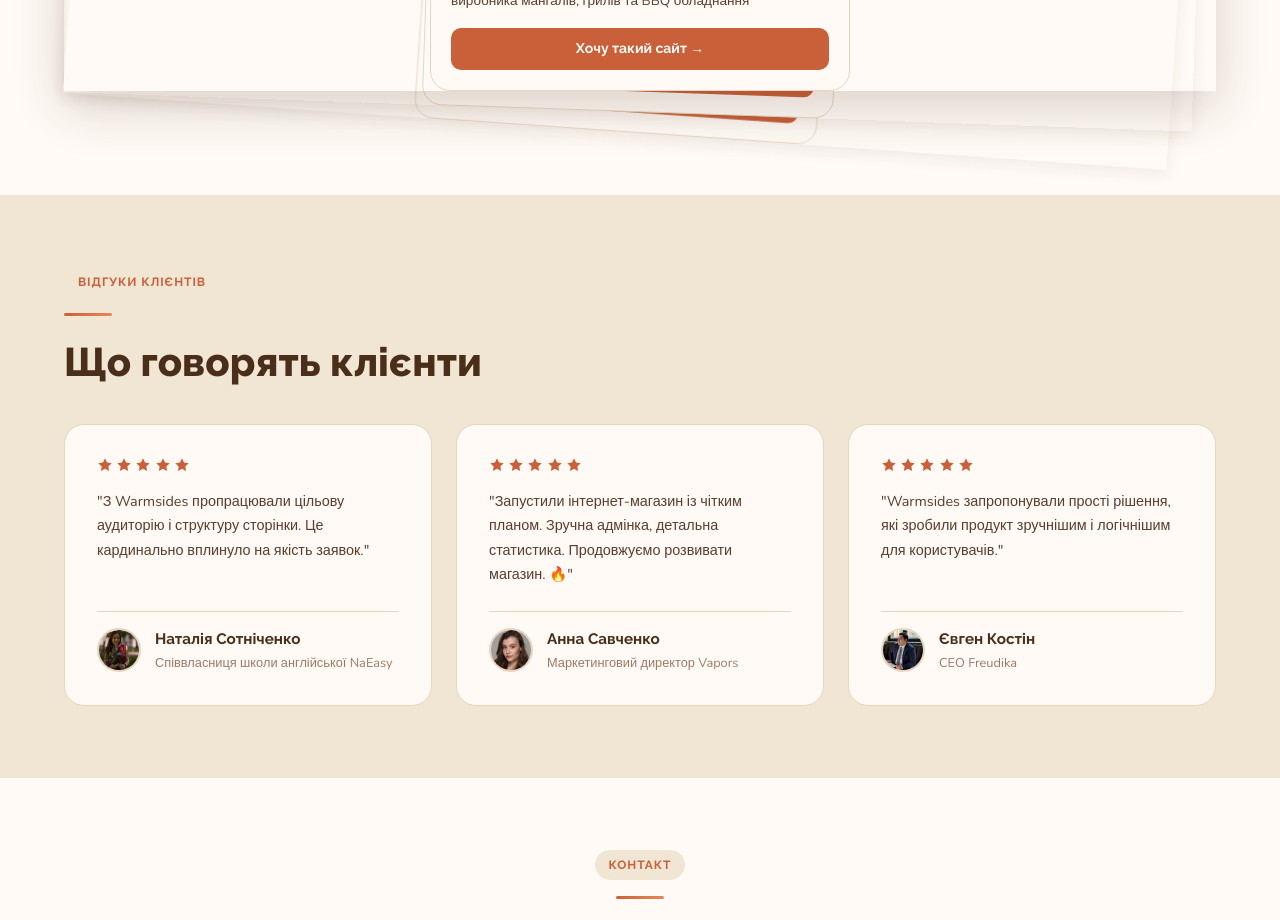
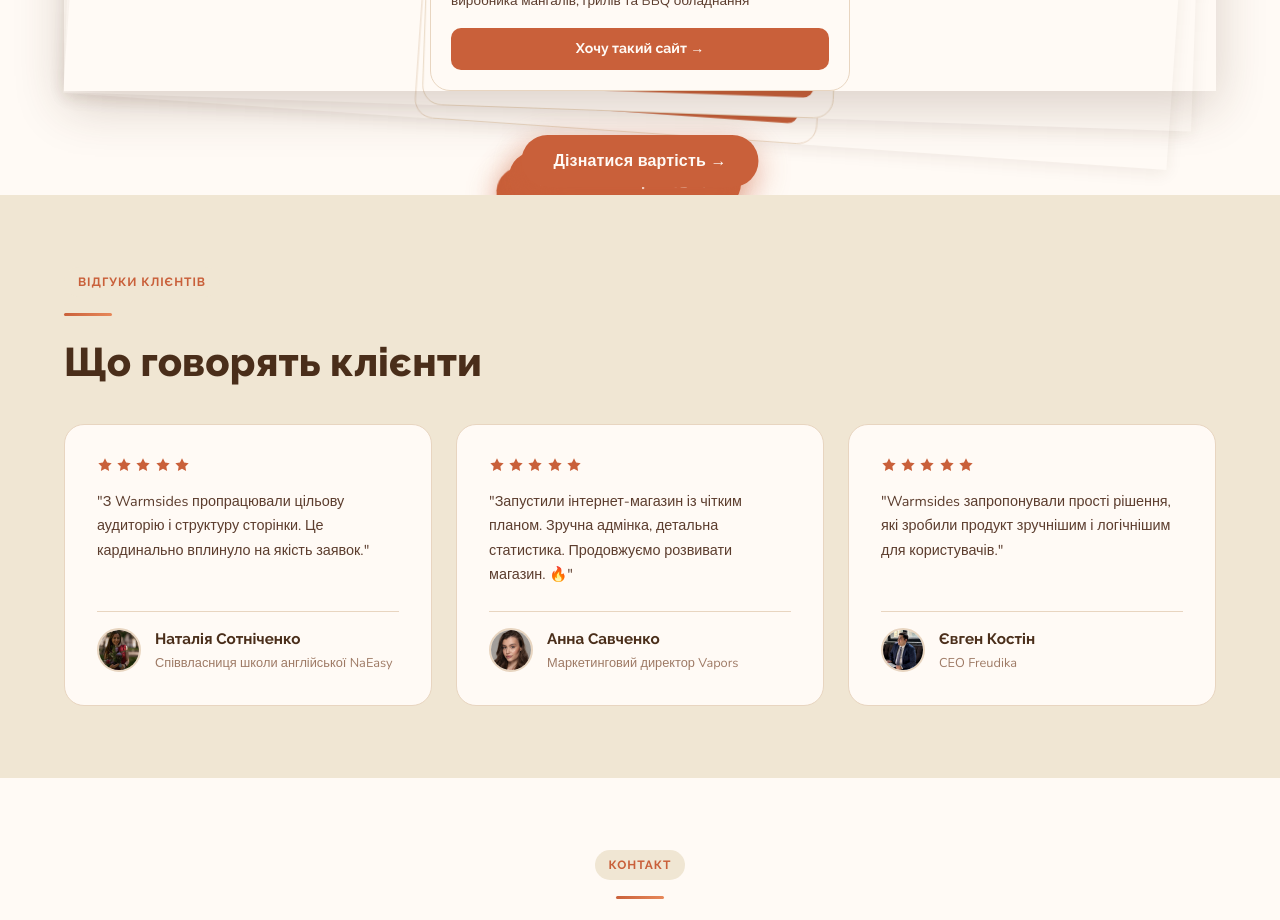
Before and after one commit to nicksolntsev2808/wamsides_landing, a React (Vite) app: page / in a window 1280 px wide. Shown: the part 2440-3360 px from the top of the page. Built offline with nearby package versions, Linux system fonts and the light colour scheme.

Commit message:
Add files via upload

```diff
--- a/src/web/pages/Home.tsx
+++ b/src/web/pages/Home.tsx
@@ -410,6 +410,7 @@ function PortfolioCard({ title, tag, desc, images }: { title: string; tag: strin
           </button>
         </div>
       </div>
+      <StickyButton />
     </>
   );
 }
@@ -983,6 +984,64 @@ function Footer() {
 }
 
 /* ─── PAGE ─── */
+
+function StickyButton() {
+  const [visible, setVisible] = useState(false);
+
+  useEffect(() => {
+    const onScroll = () => {
+      // Show after scrolling 300px, hide when contact section is visible
+      const contactEl = document.getElementById('contact');
+      if (contactEl) {
+        const rect = contactEl.getBoundingClientRect();
+        const contactVisible = rect.top < window.innerHeight * 0.8;
+        setVisible(window.scrollY > 300 && !contactVisible);
+      } else {
+        setVisible(window.scrollY > 300);
+      }
+    };
+    window.addEventListener('scroll', onScroll, { passive: true });
+    return () => window.removeEventListener('scroll', onScroll);
+  }, []);
+
+  const handleClick = () => {
+    window.gtag?.('event', 'sticky_cta_click', {
+      event_category: 'engagement',
+      event_label: 'sticky_button',
+    });
+    document.getElementById('contact')?.scrollIntoView({ behavior: 'smooth' });
+  };
+
+  return (
+    <button
+      onClick={handleClick}
+      style={{
+        position: 'fixed',
+        bottom: '1.5rem',
+        left: '50%',
+        transform: visible ? 'translateX(-50%) translateY(0)' : 'translateX(-50%) translateY(120px)',
+        zIndex: 1000,
+        background: '#C9603A',
+        color: '#FFFAF5',
+        border: 'none',
+        borderRadius: '3rem',
+        padding: '0.85rem 2rem',
+        fontFamily: 'Nunito, sans-serif',
+        fontWeight: 800,
+        fontSize: '1rem',
+        cursor: 'pointer',
+        boxShadow: '0 8px 32px rgba(201,96,58,0.45)',
+        transition: 'transform 0.4s cubic-bezier(0.34,1.4,0.64,1)',
+        whiteSpace: 'nowrap',
+        letterSpacing: '0.01em',
+        pointerEvents: visible ? 'auto' : 'none',
+      }}
+    >
+      Дізнатися вартість →
+    </button>
+  );
+}
+
 export default function Home() {
   useFadeUp();
 
```
